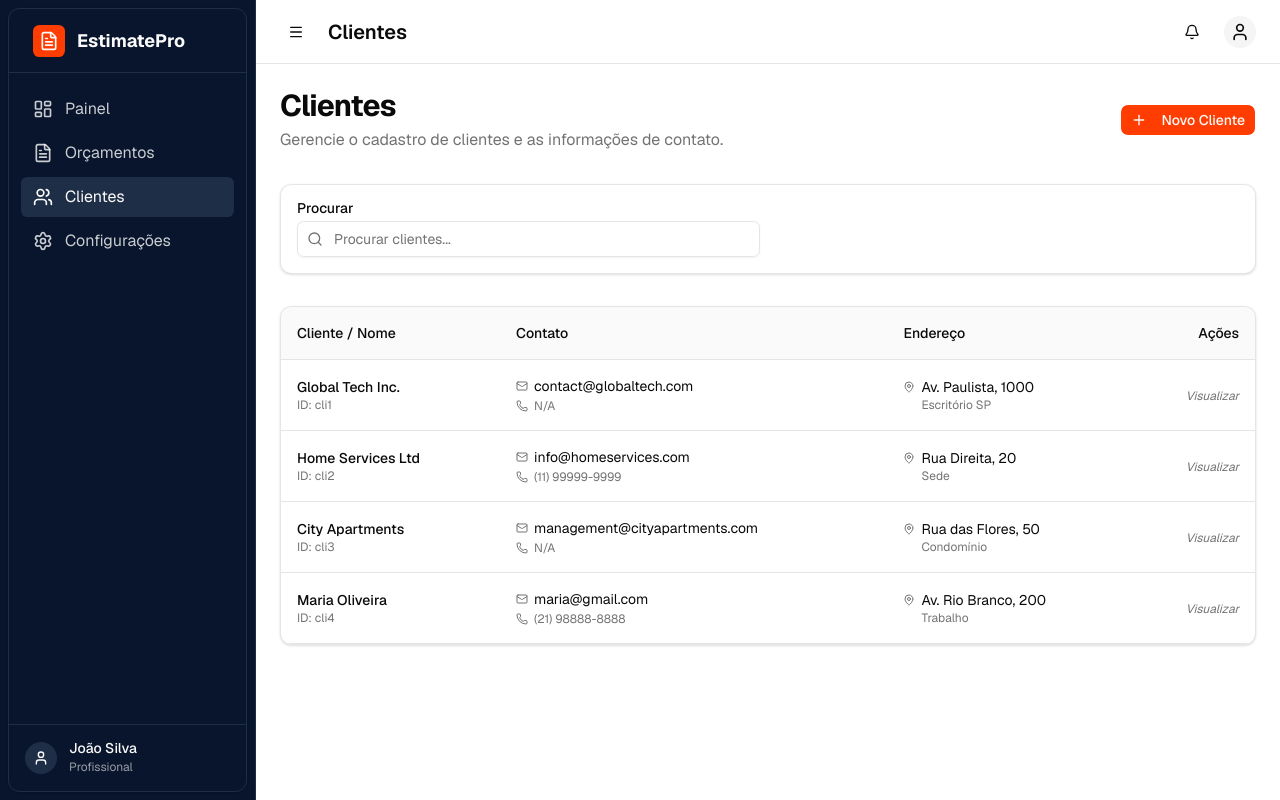
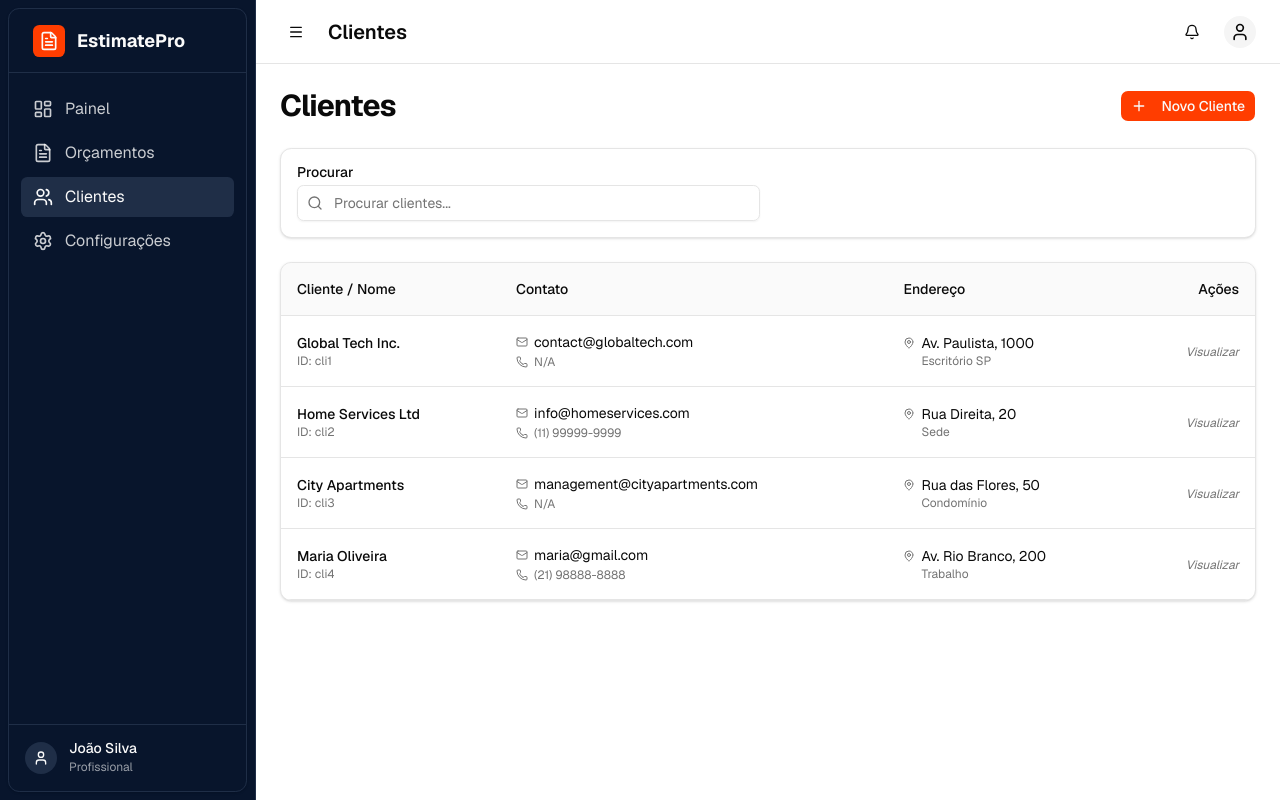
Before and after one commit to vic-fmr/gerador-orcamento-front, a Next.js app: page /clients in a window 1280 px wide. Built offline with nearby package versions, Linux system fonts and the light colour scheme.

Commit message:
feat: minor changes

```diff
--- a/src/app/clients/page.tsx
+++ b/src/app/clients/page.tsx
@@ -12,23 +12,18 @@ import { Button } from '@/components/ui/button'
 export default function ClientsPage() {
   const { data: clients, isLoading } = useClients()
   const [searchTerm, setSearchTerm] = React.useState('')
-  const [statusFilter, setStatusFilter] = React.useState('all')
 
   const filteredClients = clients?.filter((client) => {
     const matchesSearch = client.name.toLowerCase().includes(searchTerm.toLowerCase()) ||
       client.email?.toLowerCase().includes(searchTerm.toLowerCase())
-    const matchesStatus = statusFilter === 'all'
-    return matchesSearch && matchesStatus
+    return matchesSearch
   }) || []
 
   return (
-    <div className="max-w-6xl mx-auto space-y-8">
+    <div className="space-y-6">
       <div className="flex items-center justify-between">
         <div>
           <h2 className="text-3xl font-bold tracking-tight">Clientes</h2>
-          <p className="text-muted-foreground mt-1">
-            Gerencie o cadastro de clientes e as informações de contato.
-          </p>
         </div>
         <CreateClientSheet />
       </div>
--- a/src/app/estimates/page.tsx
+++ b/src/app/estimates/page.tsx
@@ -2,7 +2,8 @@
 
 import React, { useState } from 'react'
 import { useEstimates } from '@/hooks/useEstimates'
-import { Search, ArrowUpDown, Download, Eye, Calendar, User, DollarSign, FileEdit } from 'lucide-react'
+import { Search, ArrowUpDown, Download, Eye, Calendar, User, DollarSign, FileEdit, Plus } from 'lucide-react'
+import Link from 'next/link'
 import { Input } from '@/components/ui/input'
 import { Button } from '@/components/ui/button'
 import { Label } from '@/components/ui/label'
@@ -41,7 +42,16 @@ export default function EstimatesHistory() {
     <div className="space-y-6">
       <div className="flex flex-col md:flex-row md:items-center justify-between gap-4">
         <h2 className="text-3xl font-bold tracking-tight">Histórico de Orçamentos</h2>
+        <Link
+          href="/estimates/new"
+          className="inline-flex items-center justify-center rounded-lg bg-primary px-4 py-2 text-sm font-medium text-primary-foreground shadow transition-colors hover:bg-primary/90 focus-visible:outline-none focus-visible:ring-1 focus-visible:ring-ring"
+        >
+          <Plus className="mr-2 h-4 w-4" />
+          Novo Orçamento
+        </Link>
       </div>
+
+
 
       <div className="grid grid-cols-1 md:grid-cols-4 gap-4 bg-card p-4 rounded-xl border border-border shadow-sm">
         <div className="md:col-span-2 space-y-1.5">
--- a/src/app/page.tsx
+++ b/src/app/page.tsx
@@ -96,7 +96,7 @@ export default function Home() {
 
       {/* Main Grid for recent activity or charts */}
       <div className="grid gap-4 md:grid-cols-2 lg:grid-cols-7">
-        <Card className="col-span-4 shadow-sm border-none bg-secondary/5">
+        <Card className="col-span-7 shadow-sm border-none bg-secondary/5">
           <CardHeader>
             <CardTitle>Atividade Recente</CardTitle>
             <CardDescription>
@@ -150,6 +150,8 @@ export default function Home() {
           </CardContent>
         </Card>
 
+        {/*
+        Inativo - Dashboard de crescimento de receita - pode ser reativado futuramente
         <Card className="col-span-3 shadow-sm border-none bg-primary text-primary-foreground">
            <CardHeader>
              <CardTitle className="flex items-center justify-between">
@@ -167,7 +169,7 @@ export default function Home() {
                 <ArrowUpRight className="ml-2 h-4 w-4 transition-transform group-hover:translate-x-0.5 group-hover:-translate-y-0.5" />
               </Button>
            </CardContent>
-        </Card>
+        </Card> */}
       </div>
     </div>
   )
```
Lines whose indentation alone changed are shown as unchanged.
